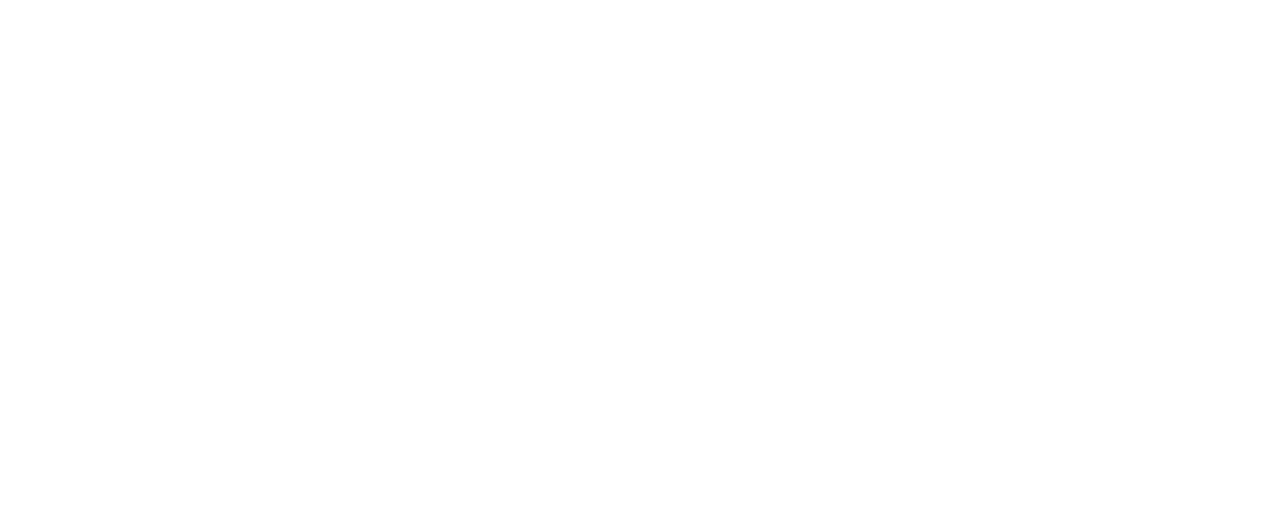
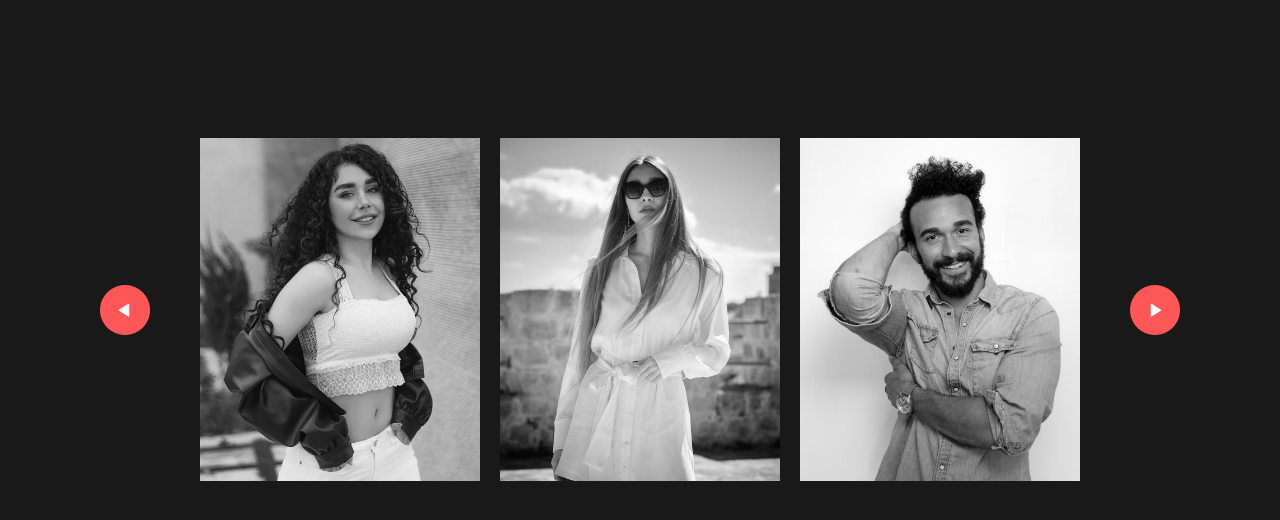
Before and after one commit to sumangitron/Image-gallery, a plain HTML site: page index.html in a window 1280 px wide. Drawn offline with Linux system fonts and the light colour scheme.

Commit message:
complete

```diff
--- a/index.html
+++ b/index.html
@@ -7,6 +7,25 @@
     <link rel="stylesheet" href="style.css">
 </head>
 <body>
+    <div class="gallery-wrap">
+        <img src="images/back.png" id="backBtn">
+        <div class="gallery">
+            <div>
+                <span><img src="images/image-1.png"></span>
+                <span><img src="images/image-2.png"></span>
+                <span><img src="images/image-3.png"></span>
+            </div>
+            <div>
+                <span><img src="images/image-4.png"></span>
+                <span><img src="images/image-5.png"></span>
+                <span><img src="images/image-6.png"></span>
+            </div>
+        </div>
+
+        <img src="images/next.png" id="nextBtn">
+    </div>
+
+
     <script src="script.js"></script>
 </body>
 </html>
--- a/script.js
+++ b/script.js
@@ -0,0 +1,19 @@
+const scrollContainer = document.querySelector(".gallery");
+const backBtn = document.getElementById("backBtn");
+const nextBtn = document.getElementById("nextBtn");
+
+scrollContainer.addEventListener("wheel", (e) => {
+    e.preventDefault();
+    scrollContainer.scrollLeft += e.deltaY;
+    scrollContainer.style.scrollBehavior = "auto";
+});
+
+nextBtn.addEventListener("click", () => {
+    scrollContainer.style.scrollBehavior = "smooth";
+    scrollContainer.scrollLeft += 900;
+});
+
+backBtn.addEventListener("click", () => {
+    scrollContainer.style.scrollBehavior = "smooth";
+    scrollContainer.scrollLeft -= 900;
+});
--- a/style.css
+++ b/style.css
@@ -6,3 +6,52 @@
     box-sizing: border-box;
     font-family: "Poppins", sans-serif;
 }
+
+body {
+    background-color: #191919;
+}
+
+.gallery {
+    width: 900px;
+    display: flex;
+    overflow-x: scroll;
+}
+
+.gallery div {
+    width: 100%;
+    display: grid;
+    grid-template-columns: auto auto auto;
+    grid-gap: 20px;
+    padding: 10px;
+    flex: none;
+}
+
+.gallery div img {
+    width: 100%;
+    height: 100%;
+    filter: grayscale(100%);
+    transition: transform 0.5s;
+}
+
+.gallery::-webkit-scrollbar {
+    display: none;
+}
+
+.gallery-wrap {
+    display: flex;
+    align-items: center;
+    justify-content: center;
+    margin: 10% auto;
+}
+
+#backBtn, #nextBtn {
+    width: 50px;
+    cursor: pointer;
+    margin: 40px;
+}
+
+.gallery div img:hover {
+    filter: grayscale(0);
+    transform: scale(1.1);
+    cursor: pointer;
+}
```
